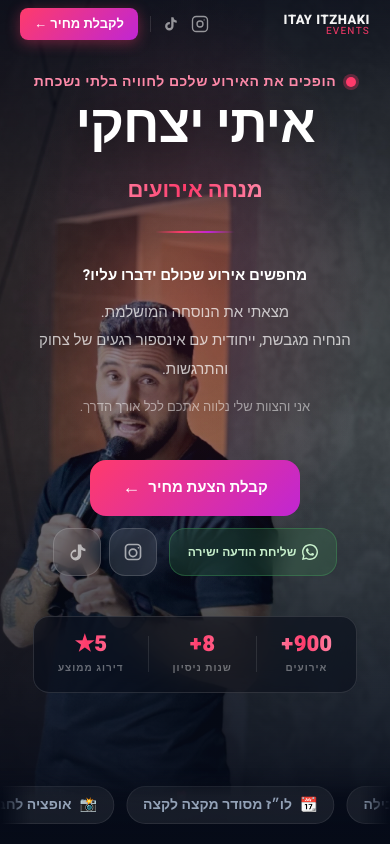
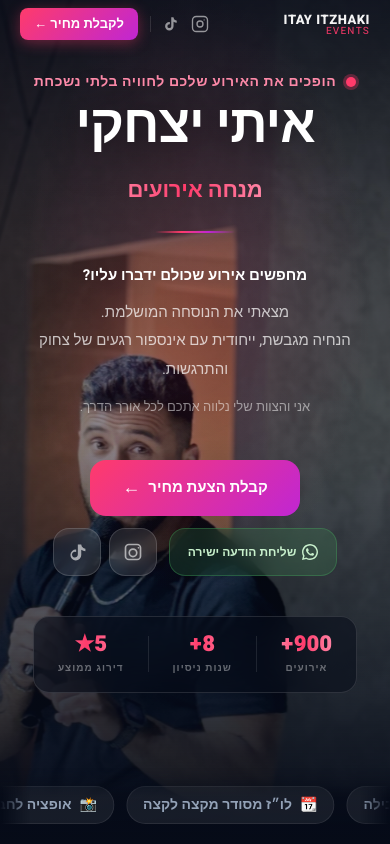
Before and after one commit to tomernado/landing-page-Itay, a React (Vite) app: page / in a window 390 px wide. Shown: the top 844 px of the page. Built offline with nearby package versions, Linux system fonts and the light colour scheme.

Commit message:
mobile hero: scale up 1.18, position 22% down

```diff
--- a/src/components/Hero.jsx
+++ b/src/components/Hero.jsx
@@ -65,7 +65,7 @@ export default function Hero() {
           alt=""
           aria-hidden="true"
           className="w-full h-full object-cover hero-bg-img block sm:hidden"
-          style={{ objectPosition: 'center top' }}
+          style={{ objectPosition: 'center 22%' }}
         />
       </motion.div>
 
--- a/src/index.css
+++ b/src/index.css
@@ -260,5 +260,6 @@ a, button { touch-action: manipulation; }
 @media (max-width: 640px) {
   .hero-bg-img {
     transform-origin: center top;
+    scale: 1.18;
   }
 }
```
